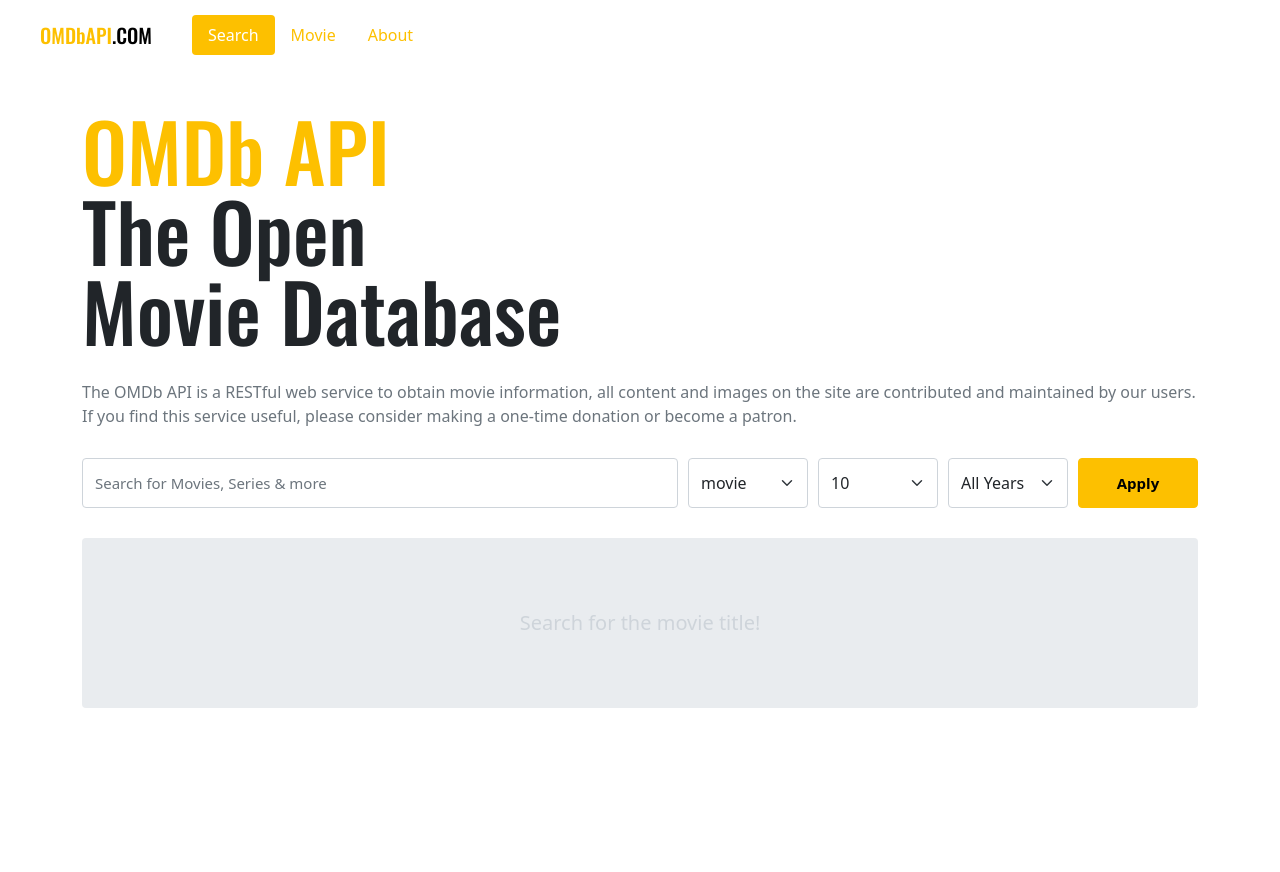
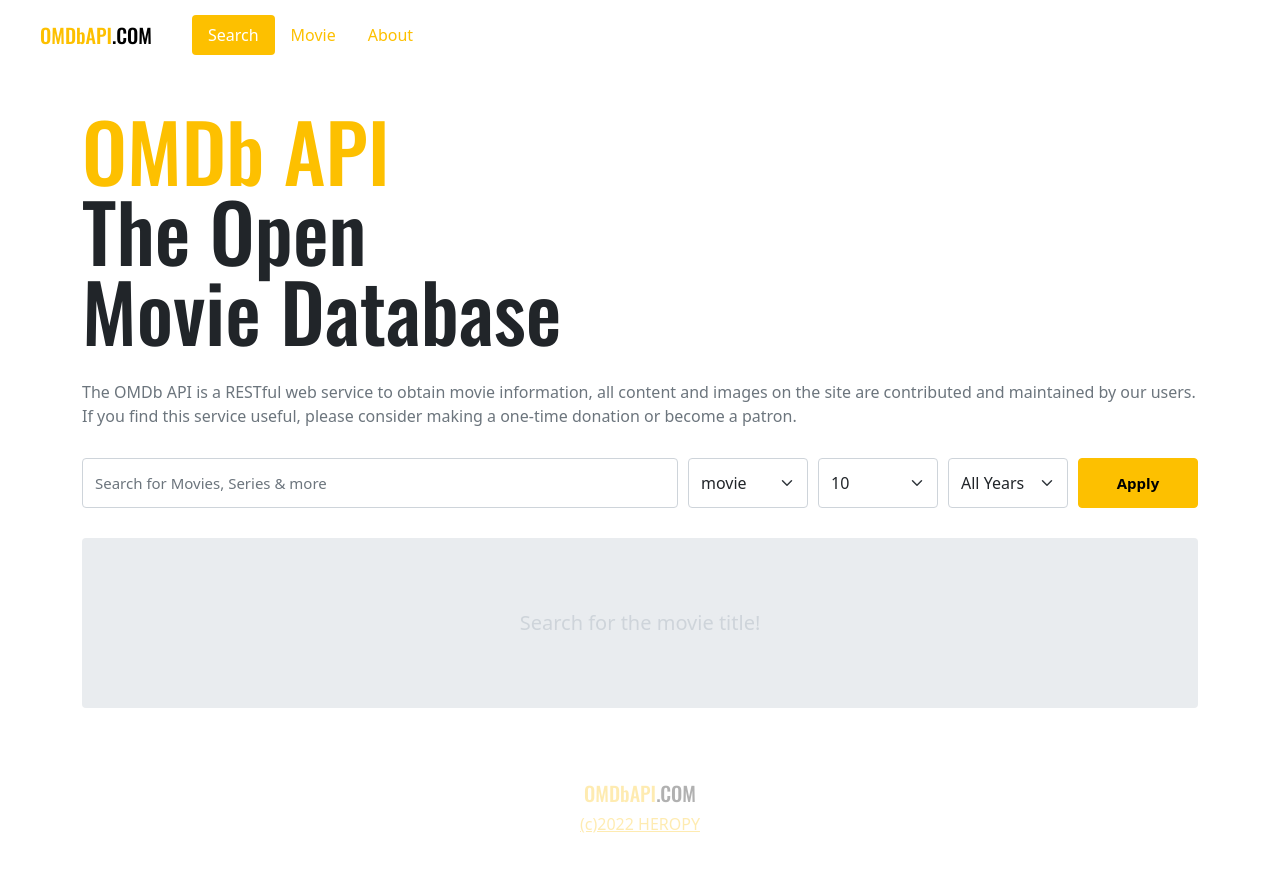
Before and after one commit to cjsrhd94/movie-app--clone, a Vue app: page / in a window 1280 px wide. Shown: the top 872 px of the page. Before the commit the page ends 800 px from the top, so only its background shows below. Built offline with nearby package versions, Linux system fonts and the light colour scheme.

Commit message:
feat: footer 작성

```diff
--- a/src/App.vue
+++ b/src/App.vue
@@ -1,14 +1,17 @@
 <template>
   <Header />
   <RouterView />
+  <Footer />
 </template>
 
 <script>
 import Header from '~/components/Header'
+import Footer from '~/components/Footer'
 
 export default {
   components: {
-    Header
+    Header,
+    Footer
   }
 
 }
--- /dev/null
+++ b/src/components/Footer.vue
@@ -0,0 +1,32 @@
+<template>
+  <footer>
+    <Logo />
+    <a
+      href="https://github.com/ParkYoungWoong"
+      target="_blank">
+      (c){{ new Date().getFullYear() }} HEROPY
+    </a>
+  </footer>
+</template>
+
+<script>
+import Logo from "~/components/Logo"
+export default {
+    components: {
+        Logo
+    }
+
+}
+</script>
+
+<style lang="scss" scoped>
+footer {
+    padding: 70px 0;
+    text-align: center;
+    opacity: .3;
+    .logo {
+        display: block;
+        margin-bottom: 4px;
+    }
+}
+</style>
```
